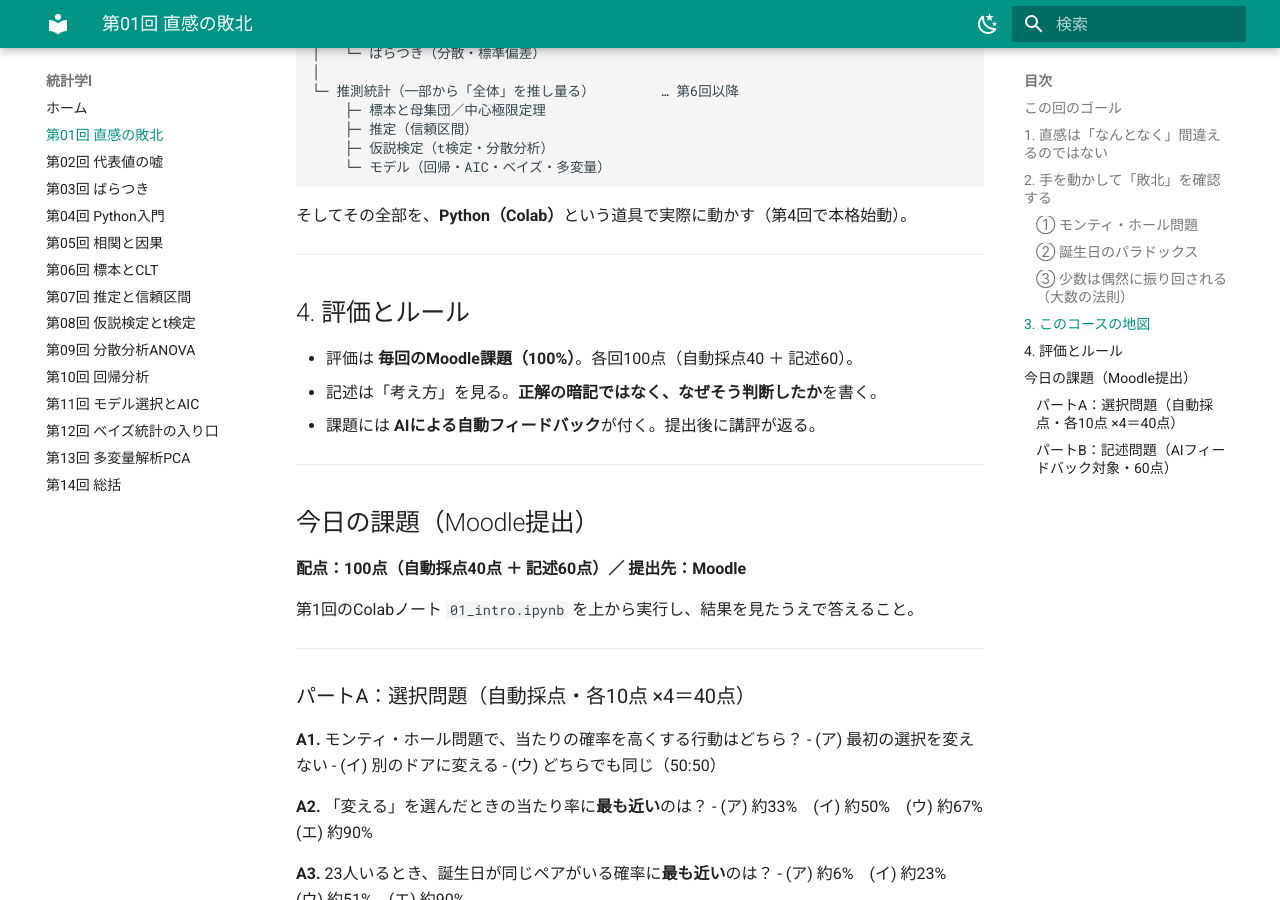
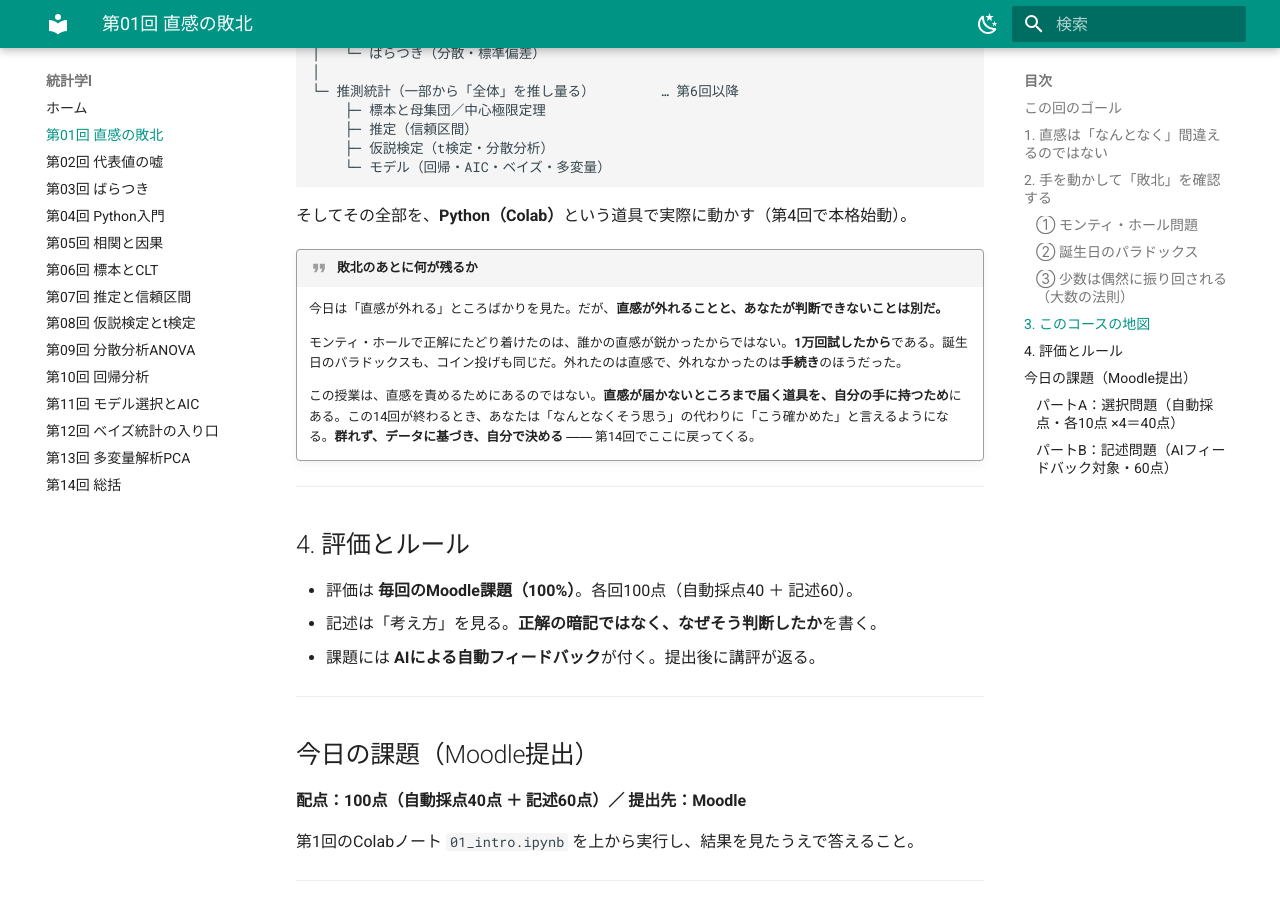
Before and after one commit to aonoa68/toukei-1, an MkDocs documentation site: the page built from docs/01_guidance.md, in a window 1280 px wide and 900 px high, scrolled down 2440 px. Built offline with MkDocs 1.6.1 and Material for MkDocs 9.7.7, drawn with Linux system fonts in a browser that asks for light colours.

Commit message:
第1回に「敗北のあとに何が残るか」を追加
第1回は直感が系統的に外れることを実演して終わっており、自己効力感を
下げる方向にだけ働きうる構成だった。第14回で「群れず・データに基づき・
自分で決める」に着地するが、その接続が第1回の側に書かれていなかった。

コースの地図の直後に一段落追加。

- 直感が外れることと、判断できないことは別
- モンティ・ホールで正解に届いたのは1万回試したから。外れたのは直感で、
  外れなかったのは手続きのほう
- この授業は直感を責めるためではなく、直感が届かないところまで届く道具を
  自分の手に持つためにある
- 第14回への明示的な橋渡し

本文の他の箇所は変更していない。

Co-Authored-By: Claude Opus 5 (1M context) <noreply@anthropic.com>
Claude-Session: https://claude.ai/code/session_01QwnKWjqZqHFRgsRphGhnWF

```diff
--- a/docs/01_guidance.md
+++ b/docs/01_guidance.md
@@ -92,6 +92,13 @@
 
 そしてその全部を、**Python（Colab）**という道具で実際に動かす（第4回で本格始動）。
 
+!!! quote "敗北のあとに何が残るか"
+    今日は「直感が外れる」ところばかりを見た。だが、**直感が外れることと、あなたが判断できないことは別だ。**
+
+    モンティ・ホールで正解にたどり着けたのは、誰かの直感が鋭かったからではない。**1万回試したから**である。誕生日のパラドックスも、コイン投げも同じだ。外れたのは直感で、外れなかったのは**手続き**のほうだった。
+
+    この授業は、直感を責めるためにあるのではない。**直感が届かないところまで届く道具を、自分の手に持つため**にある。この14回が終わるとき、あなたは「なんとなくそう思う」の代わりに「こう確かめた」と言えるようになる。**群れず、データに基づき、自分で決める** ―― 第14回でここに戻ってくる。
+
 ---
 
 ## 4. 評価とルール
```
